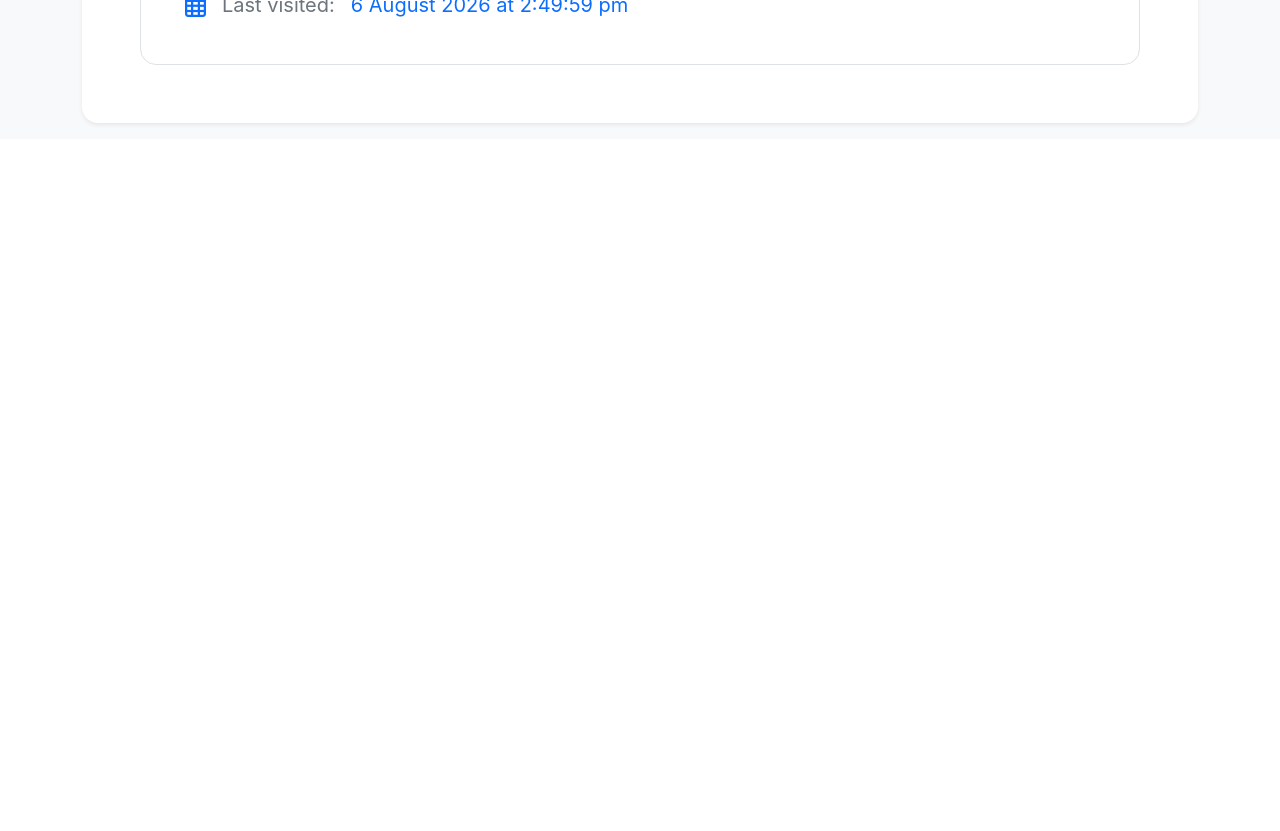
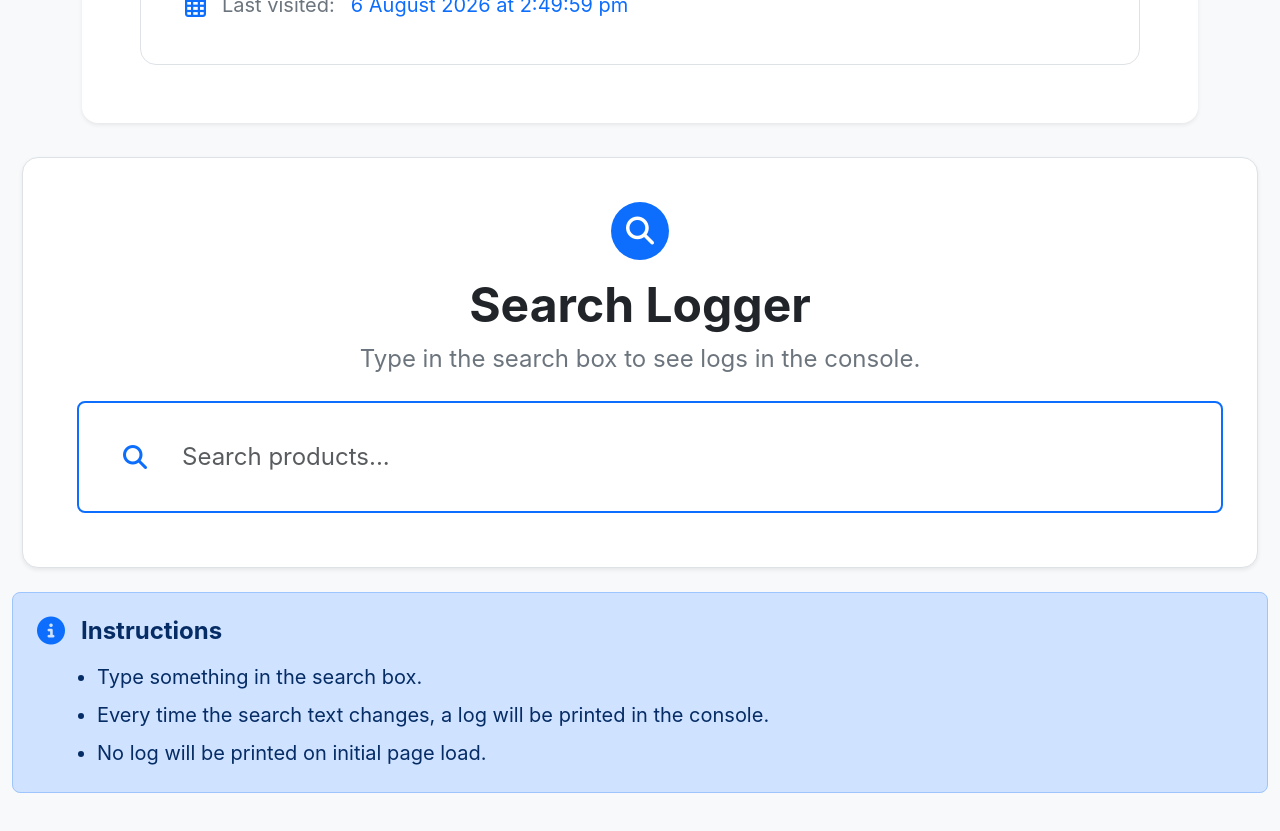
Before and after one commit to jk-star/test-demo-app, a React (Create React App) app: page / in a window 1280 px wide. Shown: the part 4400-5231 px from the top of the page. Before the commit the page ends 4539 px from the top, so only its background shows below. Built offline with nearby package versions, Linux system fonts and the light colour scheme.

Commit message:
search logger

```diff
--- a/src/App.js
+++ b/src/App.js
@@ -9,6 +9,7 @@ import UserProfile from './component/UserProfile';
 import ShoppingCart from './component/ShoppingCart';
 import Login from './component/Login';
 import PageVisitCounter from './component/PageVisitCounter';
+import SearchLogger from './component/SearchLogger';
 
 function App() {
   let name = 'Jyoti';
@@ -60,6 +61,7 @@ function App() {
       <ShoppingCart />
       <Login />
       <PageVisitCounter />
+      <SearchLogger />
     </>
   );
 }
--- /dev/null
+++ b/src/component/SearchLogger.js
@@ -0,0 +1,105 @@
+import React, { useEffect, useState } from "react";
+
+const SearchLogger = () => {
+    const [searchText, setSearchText] = useState("");
+    useEffect(() => {
+        console.log(`Searching for: ${searchText}`)
+    }, [searchText]);
+    return (
+        <div className="container-fluid bg-light min-vh-100 py-2">
+
+            {/* Main Card */}
+            <div className="card shadow-sm border rounded-4">
+
+                <div className="card-body p-4">
+
+                    {/* Header */}
+                    <div className="text-center mb-4">
+
+                        <div
+                            className="bg-primary rounded-circle d-flex align-items-center justify-content-center mx-auto mb-3"
+                            style={{
+                                width: "58px",
+                                height: "58px"
+                            }}
+                        >
+                            <i className="fa-solid fa-magnifying-glass text-white fs-3"></i>
+                        </div>
+
+                        <h1 className="display-5 fw-bold mb-2">
+                            Search Logger
+                        </h1>
+
+                        <p className="text-secondary fs-4 mb-0">
+                            Type in the search box to see logs in the console.
+                        </p>
+
+                    </div>
+
+
+                    {/* Search Box */}
+                    <div className="input-group border border-primary border-2 rounded-3 overflow-hidden">
+
+                        <span className="input-group-text bg-white border-0 px-4">
+                            <i className="fa-solid fa-magnifying-glass text-primary fs-4"></i>
+                        </span>
+
+                        <input
+                            type="text"
+                            className="form-control border-0 shadow-none fs-4 py-3"
+                            placeholder="Search products..."
+                            value={searchText}
+                            onChange = {(e) => setSearchText(e.target.value)}
+                        />
+
+                    </div>
+
+                </div>
+
+            </div>
+
+
+            {/* Instructions */}
+            <div className="alert alert-primary mt-4 mb-0 rounded-3 p-4">
+
+                <div className="d-flex gap-3">
+
+                    {/* Info Icon */}
+                    <div>
+                        <i className="fa-solid fa-circle-info text-primary fs-3"></i>
+                    </div>
+
+                    {/* Content */}
+                    <div>
+
+                        <h4 className="fw-bold mb-3">
+                            Instructions
+                        </h4>
+
+                        <ul className="mb-0 ps-3">
+
+                            <li className="fs-5 mb-2">
+                                Type something in the search box.
+                            </li>
+
+                            <li className="fs-5 mb-2">
+                                Every time the search text changes, a log will be printed in the console.
+                            </li>
+
+                            <li className="fs-5">
+                                No log will be printed on initial page load.
+                            </li>
+
+                        </ul>
+
+                    </div>
+
+                </div>
+
+            </div>
+
+        </div>
+    );
+};
+
+export default SearchLogger;
```
